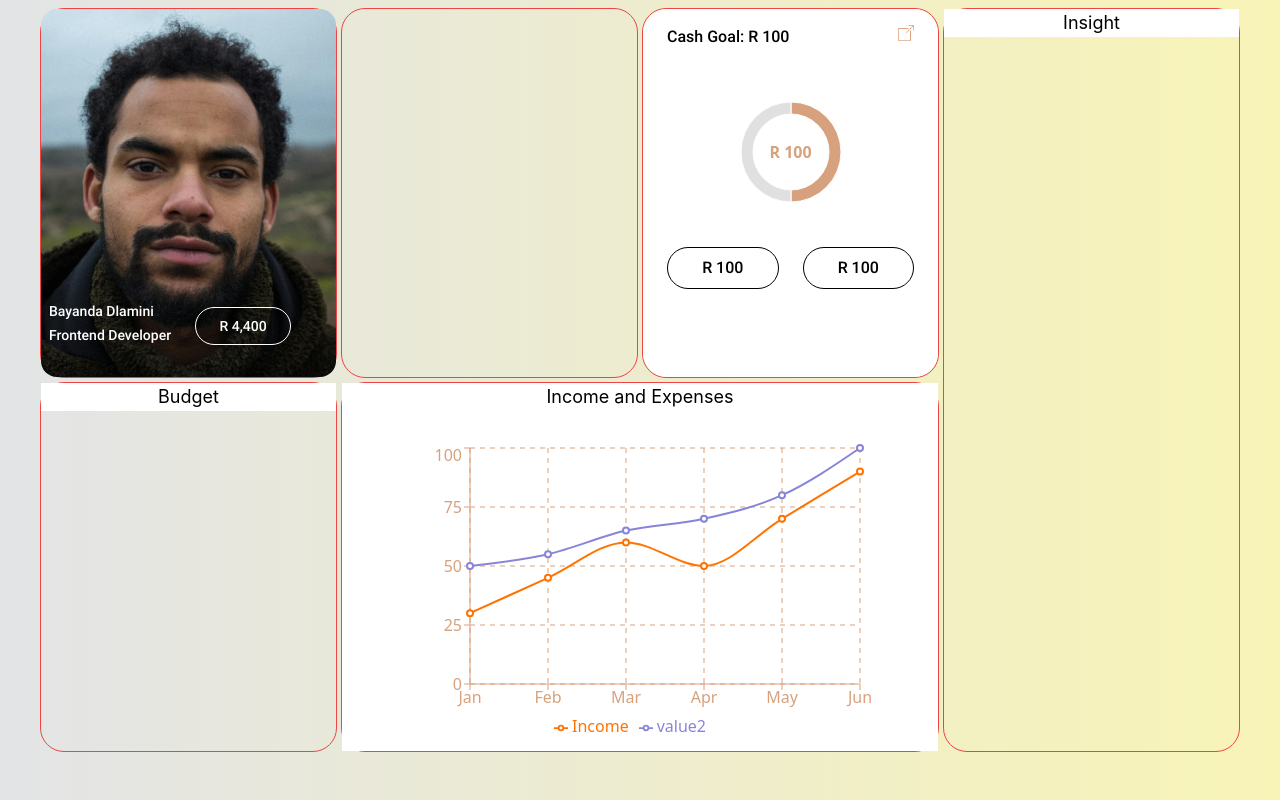
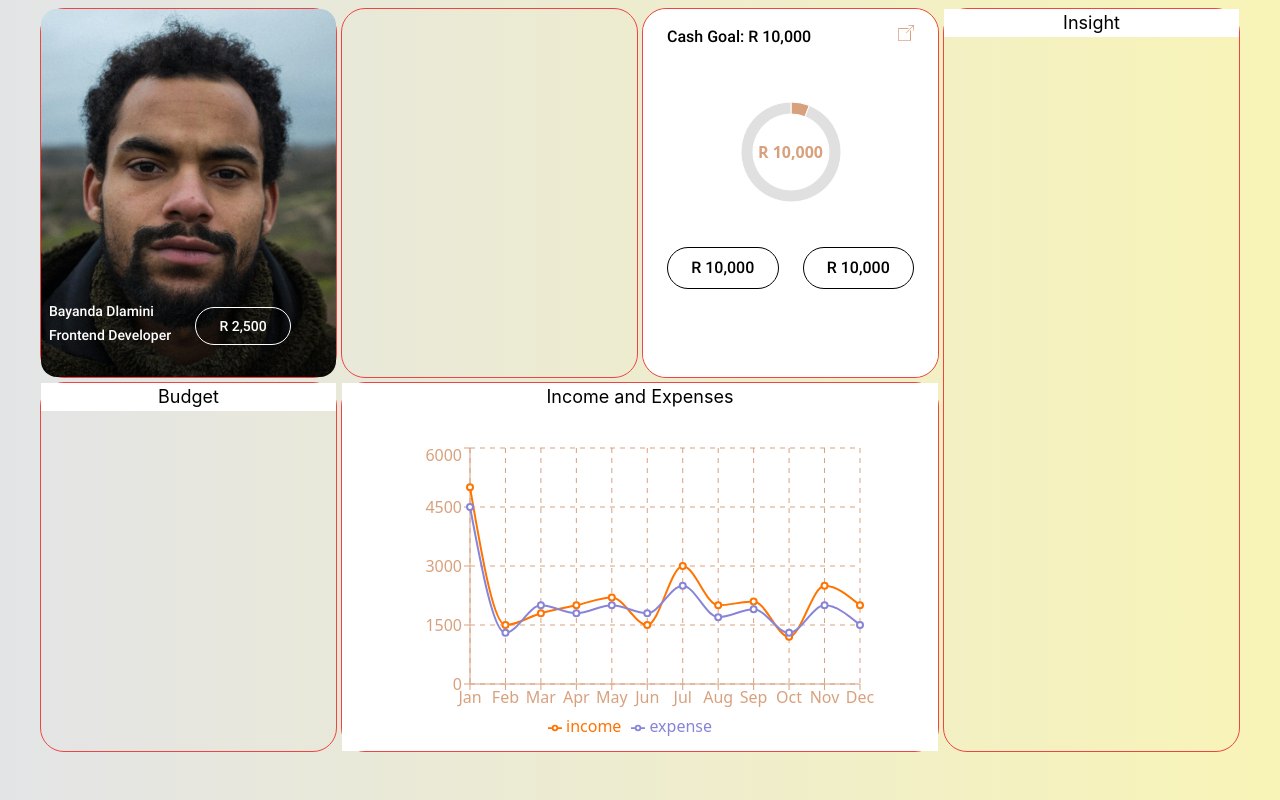
Before and after one commit to softwareNinja-888/financeDashboard, a React (Vite) app in the folder financeDashboard/: page / in a window 1280 px wide. Shown: the part 402-1202 px from the top of the page. Built offline with nearby package versions, Linux system fonts and the light colour scheme; a web font is replaced by a local one.

Commit message:
Add functionality to income/expense graph

```diff
--- a/financeDashboard/src/components/Charts.jsx
+++ b/financeDashboard/src/components/Charts.jsx
@@ -7,34 +7,26 @@ import { financeData } from '../data/data';
 
 // ChartJS.register(ArcElement, Tooltip, Legend);
 
-function LineGraphs(){
-
-    const data = [
-        { name: 'Jan', Income: 30, value2: 50 },
-        { name: 'Feb', Income: 45, value2: 55 },
-        { name: 'Mar', Income: 60, value2: 65 },
-        { name: 'Apr', Income: 50, value2: 70 },
-        { name: 'May', Income: 70, value2: 80 },
-        { name: 'Jun', Income: 90, value2: 100 },
-      ];
+function LineGraphs(props){
+    // console.log(props.data);
 
   return (
     <div className="p-2">
          <LineChart
-      width={500}
-      height={300}
-      data={data}
-      margin={{ top: 5, right: 30, left: 20, bottom: 5 }}
-    >
+            width={500}
+            height={300}
+            data={props.data}
+            margin={{ top: 5, right: 30, left: 20, bottom: 5 }}
+        >
       <CartesianGrid stroke="#d8a17e" strokeDasharray="5 5" />
-      <XAxis dataKey="name" stroke="#d8a17e" />
+      <XAxis dataKey="month" stroke="#d8a17e" />
       <YAxis stroke="#d8a17e" />
       <Tooltip contentStyle={{ backgroundColor: '#f5f5f5', border: '1px solid #ccc' }} />
       <Legend />
       {/* First line */}
-      <Line type="monotone" dataKey="Income" stroke="#ff7300" strokeWidth={2} />
+      <Line type="monotone" dataKey="income" stroke="#ff7300" strokeWidth={2} />
       {/* Second line */}
-      <Line type="monotone" dataKey="value2" stroke="#8884d8" strokeWidth={2} />
+      <Line type="monotone" dataKey="expense" stroke="#8884d8" strokeWidth={2} />
     </LineChart>
     </div>
   );
@@ -76,25 +68,6 @@ function ProOne(props){
     );
 
 }
-
-// function ProTwo(){
-//     const data = {
-//         datasets: [
-//             {
-//                 data: [70, 30], // 70% progress
-//                 backgroundColor: ['#4caf50', '#e0e0e0'], // Progress and background colors
-//                 borderWidth: 0,
-//             },
-//         ],
-//     };
-
-//     const options = {
-//         cutout: '90%', // Controls the thickness of the circle
-//         plugins: { legend: { display: true } },
-//     };
-
-//     return <Doughnut data={data} options={options} />;
-// }
 
 function Circle(props){
     const data = [
--- a/financeDashboard/src/components/IncomeEx.jsx
+++ b/financeDashboard/src/components/IncomeEx.jsx
@@ -1,10 +1,11 @@
 import { LineGraphs } from "./Charts.jsx"
+import { financeData,IncomeExpenses } from "../data/data.js"
 
 export function IncomeEx(){
     return (
         <div className="flex flex-col gap-6 justify-center items-center bg-white">
             <span className="font-inter text-lg">Income and Expenses</span>
-            <LineGraphs/>
+            <LineGraphs data={IncomeExpenses.merged}/>
         </div>
     )
 }
--- a/financeDashboard/src/data/data.js
+++ b/financeDashboard/src/data/data.js
@@ -1,12 +1,14 @@
-function createIncome(id, source, amount, date) {
-    return { id, source, amount, date, format() {
-        return `${this.source}: $${this.amount} (Received on ${this.date})`;
+import { merge } from "lodash";
+
+function createIncome(id, source, amount, month) {
+    return { id, source, amount, month, format() {
+        return `${this.source}: $${this.amount} (Received on ${this.month})`;
       }, };
 }
 
-function createExpense(id, category, amount, date) {
-  return { id, category, amount, date, format() {
-    return `${this.category}: $${this.amount} (Spent on ${this.date})`;
+function createExpense(id, category, amount, month) {
+  return { id, category, amount, month, format() {
+    return `${this.category}: $${this.amount} (Spent on ${this.month})`;
   }, };
 }
 
@@ -40,20 +42,42 @@ function createSavingsGoal(id, name, target, current) {
 // DATA OBJECT:
 
 const financeData = {
+
     income: [
-      createIncome(1, 'Salary', 5000, '2024-12-01'),
-      createIncome(2, 'Freelancing', 1200, '2024-12-03'),
+      createIncome(1, 'Salary', 5000, 'Jan'),
+      createIncome(2, 'Freelancing', 1500, 'Feb'),
+      createIncome(3, 'Salary', 1800, 'Mar'),
+      createIncome(4, 'Freelancing', 2000, 'Apr'),
+      createIncome(5, 'Salary', 2200, 'May'),
+      createIncome(6, 'Freelancing', 1500, 'Jun'),
+      createIncome(7, 'Salary', 3000, 'Jul'),
+      createIncome(8, 'Freelancing', 2000, 'Aug'),
+      createIncome(9, 'Salary', 2100, 'Sep'),
+      createIncome(10, 'Freelancing', 1200, 'Oct'),
+      createIncome(11, 'Salary', 2500, 'Nov'),
+      createIncome(12, 'Freelancing', 2000, 'Dec'),
     ],
+
     expenses: [
-      createExpense(1, 'Rent', 1500, '2024-12-05'),
-      createExpense(2, 'Groceries', 300, '2024-12-06'),
+      createExpense(1, 'Rent', 4500, 'Jan'),
+      createExpense(2, 'Groceries', 1300, 'Feb'),
+      createExpense(3, 'Rent', 2000, 'Mar'),
+      createExpense(4, 'Groceries', 1800, 'Apr'),
+      createExpense(5, 'Rent', 2000, 'May'),
+      createExpense(6, 'Groceries', 1800, 'Jun'),
+      createExpense(7, 'Rent', 2500, 'Jul'),
+      createExpense(8, 'Groceries', 1700, 'Aug'),
+      createExpense(9, 'Rent', 1900, 'Sep'),
+      createExpense(10, 'Groceries', 1300, 'Oct'),
+      createExpense(11, 'Rent', 2000, 'Nov'),
+      createExpense(12, 'Groceries', 1500, 'Dec'),
     ],
     savings: {
       total: 10000,
       goals: [
         createSavingsGoal(1, 'Emergency Fund', 15000, 5000),
         createSavingsGoal(2, 'Vacation', 3000, 2000),
-        createSavingsGoal(2, 'Cash', 100, 50),
+        createSavingsGoal(3, 'Cash', 10000, 600),
       ],
     },
     investments: [
@@ -83,5 +107,25 @@ const financeData = {
     }
   };
 
+const IncomeExpenses = (function(){
+  const combined = [...financeData.income, ...financeData.expenses];
+  const merged = Array.from(
+      combined.reduce((map, obj) => {
+          const {month} = obj;
+          if (!map.has(month)) {
+              map.set(month, { month, income: 0, expense:  0 });
+          }
+          if ('source' in obj) {
+              map.get(month).income += obj.amount; // Sum income
+          } else if ('category' in obj) {
+              map.get(month).expense += obj.amount; // Sum expenses
+          }
+          return map;
+      }, new Map()).values()
+  );
+      console.log(merged);
+  return{merged}
+})()
 
-  export {financeData}
+
+  export {financeData,IncomeExpenses}
```
